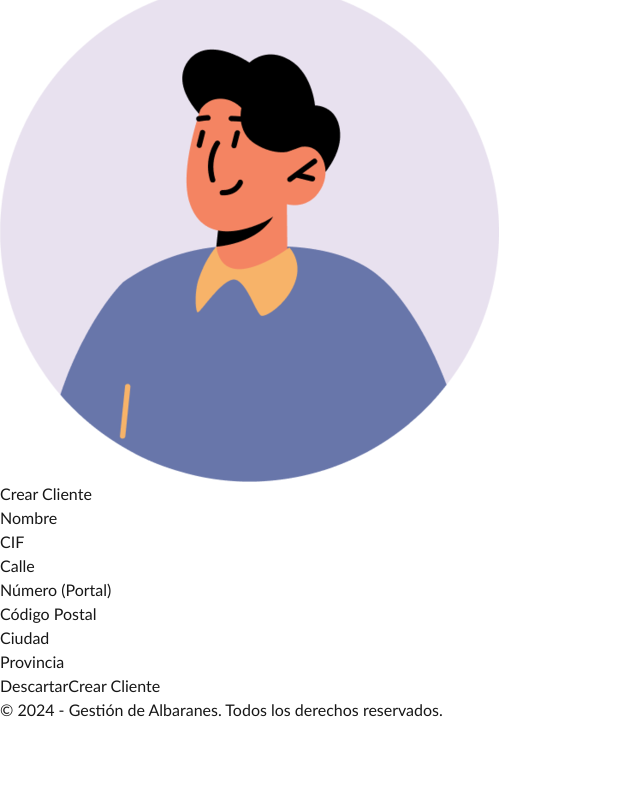
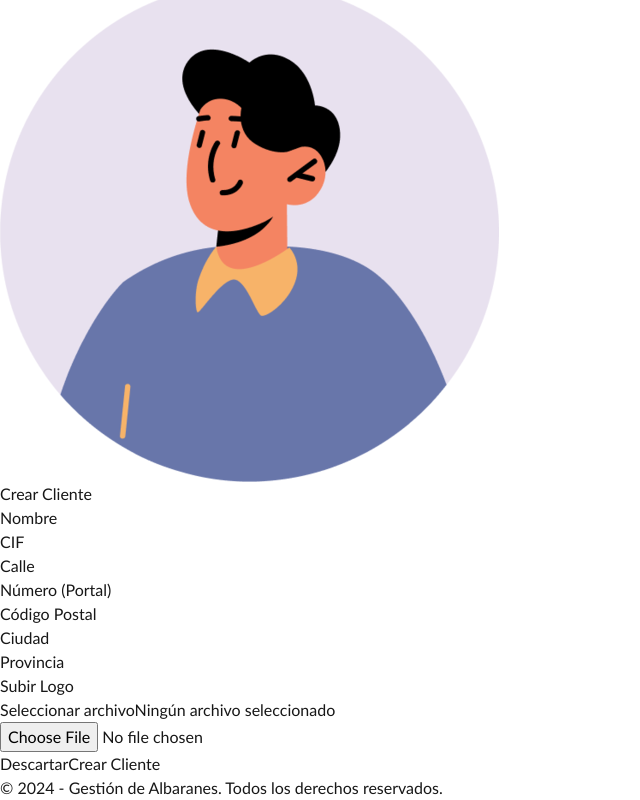
Before and after one commit to FiliusMahiae/trabajo-final, a Next.js app: page /dashboard/create-client in a window 1280 px wide. Shown: the part 430-1230 px from the top of the page, without its empty margins (0-640 px from the left). Before the commit the page ends 1152 px from the top, so only its background shows below. Built offline with nearby package versions, Linux system fonts and the light colour scheme.

Commit message:
Fotos Clientes

```diff
--- a/src/app/dashboard/create-client/page.jsx
+++ b/src/app/dashboard/create-client/page.jsx
@@ -9,32 +9,67 @@ export default function PageCreateClient() {
   const { updateNavbar } = useNavbar();
   const [showPopup, setShowPopup] = useState(false);
   const [errors, setErrors] = useState({});
+  const [selectedFile, setSelectedFile] = useState(null); // Estado para la imagen
 
   useEffect(() => {
     updateNavbar("Crear Cliente", "Creación de clientes");
   }, [updateNavbar]);
 
+  const onFileChange = (file) => {
+    console.log(file);
+    setSelectedFile(file); // Guardar el archivo seleccionado
+  };
+
   const onSubmit = async (data, reset) => {
-    const token = getCookie('jwt');
+    const token = getCookie("jwt");
     if (token) {
       try {
-        const response = await fetch("https://bildy-rpmaya.koyeb.app/api/client", {
-          method: "POST",
-          headers: {
-            "Content-Type": "application/json",
-            'Authorization': `Bearer ${token}`
-          },
-          body: JSON.stringify(data),
-        });
+        // Crear cliente
+        const response = await fetch(
+          "https://bildy-rpmaya.koyeb.app/api/client",
+          {
+            method: "POST",
+            headers: {
+              "Content-Type": "application/json",
+              Authorization: `Bearer ${token}`,
+            },
+            body: JSON.stringify(data),
+          }
+        );
+
         if (!response.ok) {
           throw new Error("Error en la respuesta del servidor");
         }
-        await response.json();
+
+        const newClient = await response.json();
         setErrors({});
         setShowPopup(true);
         reset();
+
+        // Subir imagen si se seleccionó
+        if (selectedFile && newClient._id) {
+          const formData = new FormData();
+          formData.append("image", selectedFile, selectedFile.name);
+
+          const uploadResponse = await fetch(
+            `https://bildy-rpmaya.koyeb.app/api/client/logo/${newClient._id}`,
+            {
+              method: "PATCH",
+              headers: {
+                Authorization: `Bearer ${token}`,
+              },
+              body: formData,
+            }
+          );
+
+          if (!uploadResponse.ok) {
+            throw new Error("Error al subir la imagen");
+          }
+
+          console.log("Imagen subida con éxito");
+        }
       } catch (error) {
-        console.error("Error al crear cliente:", error);
+        console.error("Error al crear cliente o subir imagen:", error);
       }
     }
   };
@@ -45,6 +80,7 @@ export default function PageCreateClient() {
       showPopup={showPopup}
       setShowPopup={setShowPopup}
       errors={errors}
+      onFileChange={onFileChange} // Pasar la función para manejar el archivo
     />
   );
 }
--- a/src/components/Dashboard/Clients/ClientCard.jsx
+++ b/src/components/Dashboard/Clients/ClientCard.jsx
@@ -1,4 +1,6 @@
 export default function ClientCard({ client, onSelect }) {
+    console.log(client);
+
     return (
         <li onClick={() => onSelect(client)} key={client._id} className="p-6 border border-gray-300 rounded-lg shadow-lg hover:shadow-xl transition-shadow duration-300 ease-in-out flex items-center gap-4 cursor-pointer">
             {client.logo ?
--- a/src/components/Dashboard/Clients/CreateClientForm.jsx
+++ b/src/components/Dashboard/Clients/CreateClientForm.jsx
@@ -1,51 +1,104 @@
 "use client";
 
 import { useForm } from "react-hook-form";
+import { useState } from "react";
 import Link from "next/link";
 import InputField from "./InputField";
 import AddressFields from "./AddressFields";
 import Popup from "./Popup";
 
-export default function CreateClientForm({ onSubmit, showPopup, setShowPopup, errors }) {
-    const { register, handleSubmit, reset } = useForm();
+export default function CreateClientForm({
+  onSubmit,
+  showPopup,
+  setShowPopup,
+  errors,
+  onFileChange,
+}) {
+  const { register, handleSubmit, reset } = useForm();
+  const [selectedFileName, setSelectedFileName] = useState("");
 
   return (
     <div className="text-gray-900 p-8">
       <h1 className="text-2xl font-bold mb-6">Crear Cliente</h1>
-      {showPopup && (
-        <Popup setShowPopup={setShowPopup} />
-      )}
-      <form onSubmit={handleSubmit((data) => onSubmit(data, reset))} className="space-y-4">
+      {showPopup && <Popup setShowPopup={setShowPopup} />}
+      <form
+        onSubmit={handleSubmit((data) => onSubmit(data, reset))}
+        className="space-y-6"
+      >
+        {/* Nombre */}
         <InputField
           label="Nombre"
           name="name"
           register={register}
-          validation={{ required: "El nombre es obligatorio", maxLength: { value: 50, message: 'El nombre debe tener menos de 50 caracteres' }}}
+          validation={{
+            required: "El nombre es obligatorio",
+            maxLength: { value: 50, message: "El nombre debe tener menos de 50 caracteres" },
+          }}
           error={errors.name}
         />
+
+        {/* CIF */}
         <InputField
           label="CIF"
           name="cif"
           register={register}
           validation={{
             required: "El CIF es obligatorio",
-            maxLength: { value: 9, message: 'El CIF debe tener 9 caracteres' },
-            minLength: { value: 9, message: 'El CIF debe tener 9 caracteres' }
+            maxLength: { value: 9, message: "El CIF debe tener 9 caracteres" },
+            minLength: { value: 9, message: "El CIF debe tener 9 caracteres" },
           }}
           error={errors.cif}
         />
+
+        {/* Dirección */}
         <AddressFields register={register} errors={errors} />
-        <div className="mb-4 grid grid-cols-2 gap-4">
+
+        {/* Subir Imagen */}
+        <div className="space-y-2">
+          <label
+            htmlFor="logo"
+            className="block text-sm font-medium text-gray-700"
+          >
+            Subir Logo
+          </label>
+          <div className="flex items-center space-x-4">
+            <label
+              htmlFor="logo"
+              className="cursor-pointer bg-blue-600 text-white py-2 px-4 rounded-md hover:bg-blue-700 transition-all duration-300 shadow-md focus:outline-none focus:ring-2 focus:ring-blue-500 focus:ring-opacity-50"
+            >
+              Seleccionar archivo
+            </label>
+            <span className="text-sm text-gray-500 italic">
+              {selectedFileName ? selectedFileName : "Ningún archivo seleccionado"}
+            </span>
+          </div>
+          <input
+            id="logo"
+            type="file"
+            accept="image/*"
+            onChange={(e) => {
+              onFileChange(e.target.files[0]);
+              // Si quieres mostrar el nombre del archivo seleccionado:
+              setSelectedFileName(e.target.files[0]?.name || "");
+            }}
+            className="hidden"
+          />
+        </div>
+
+        {/* Botones */}
+        <div className="grid grid-cols-2 gap-4">
           <Link href="/dashboard/clients">
             <button
               type="button"
-              className="w-full py-2 px-4 white text-red-600 border border-red-600 rounded-md shadow-md hover:bg-red-600 hover:text-white focus:outline-none focus:ring-2 focus:ring-red-500 focus:ring-opacity-50 transition-all duration-300">
+              className="w-full py-2 px-4 white text-red-600 border border-red-600 rounded-md shadow-md hover:bg-red-600 hover:text-white focus:outline-none focus:ring-2 focus:ring-red-500 focus:ring-opacity-50 transition-all duration-300"
+            >
               Descartar
             </button>
           </Link>
           <button
             type="submit"
-            className="w-full py-2 px-4 bg-blue-600 text-white rounded-md hover:bg-blue-800 focus:outline-none focus:ring-2 focus:ring-blue-500 focus:ring-opacity-50 shadow-md transition-all duration-300">
+            className="w-full py-2 px-4 bg-blue-600 text-white rounded-md hover:bg-blue-800 focus:outline-none focus:ring-2 focus:ring-blue-500 focus:ring-opacity-50 shadow-md transition-all duration-300"
+          >
             Crear Cliente
           </button>
         </div>
--- a/src/components/Dashboard/Project/ProjectCard.jsx
+++ b/src/components/Dashboard/Project/ProjectCard.jsx
@@ -71,11 +71,11 @@ export default function ProjectCard({ project, onDelete }) {
             <div className="w-auto text-left text-gray-800">
                 <div className="flex items-center">
                     <img
-                        src={project.clientLogo || "/clientPlaceholder.jpg"}
-                        alt={project.clientName || "Cliente no encontrado"}
+                        src={client.logo || "/clientPlaceholder.jpg"}
+                        alt={client.name || "Cliente no encontrado"}
                         className="h-8 w-8 rounded-full mr-2"
                     />
-                    <span>{project.clientName || "Cliente no encontrado"}</span>
+                    <span>{client.name || "Cliente no encontrado"}</span>
                 </div>
             </div>
             <div className="w-1/6 text-left text-gray-800">{project.email}</div>
```
Also changed, not shown: src/components/Dashboard/Clients/ClientDetails.jsx (+4 -4 lines).
